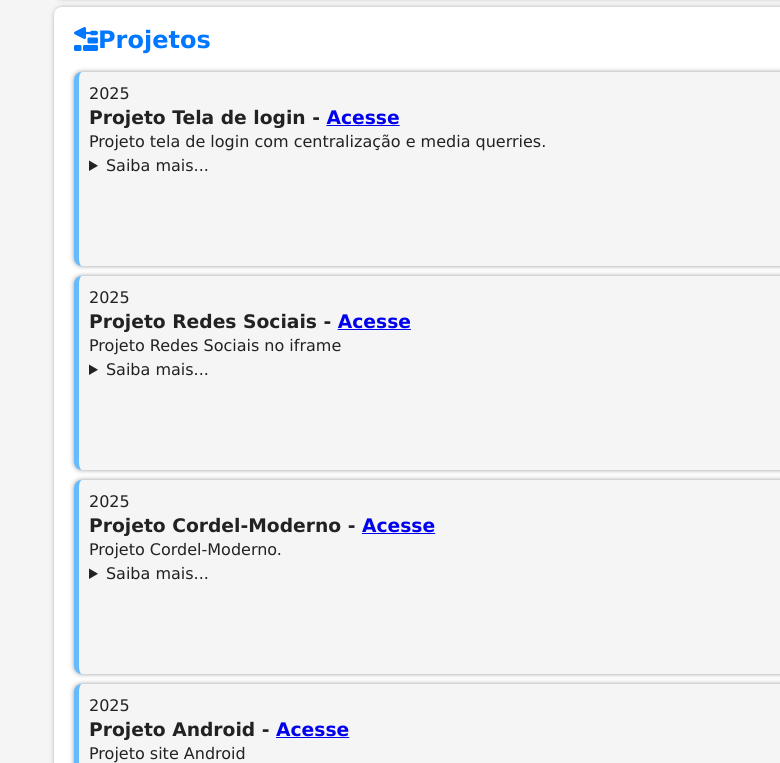
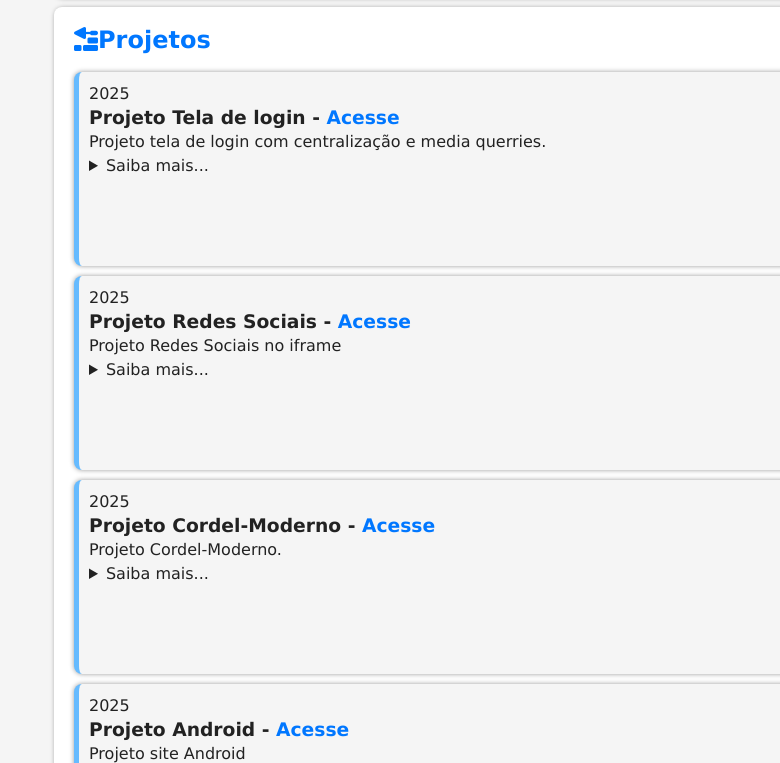
Before and after one commit to Luiswittlich/Meusprojetos, a plain HTML site: page Portfolio/index.html in a window 1280 px wide. Shown: the part 1421-2184 px from the top of the page, 276-1056 px from the left. Drawn offline with nearby package versions, Linux system fonts and the light colour scheme.

Commit message:
Update style.css

```diff
--- a/Portfolio/estilos/style.css
+++ b/Portfolio/estilos/style.css
@@ -245,6 +245,15 @@ article h2 {
     box-shadow: 0px 0px 5px rgba(0, 0, 0, 0.399);
 }
 
+#projeto-container a{
+    text-decoration: none;
+    color: var(--destaque);
+}
+
+#projeto-container a:hover{
+    color: var(--destaque-inverso);
+}
+
 #projeto-container .foto{
     width: 100%;
     aspect-ratio: 16/9;
```
